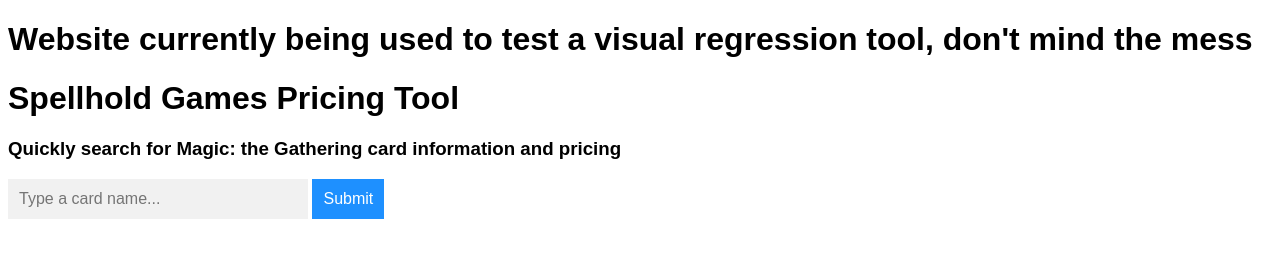
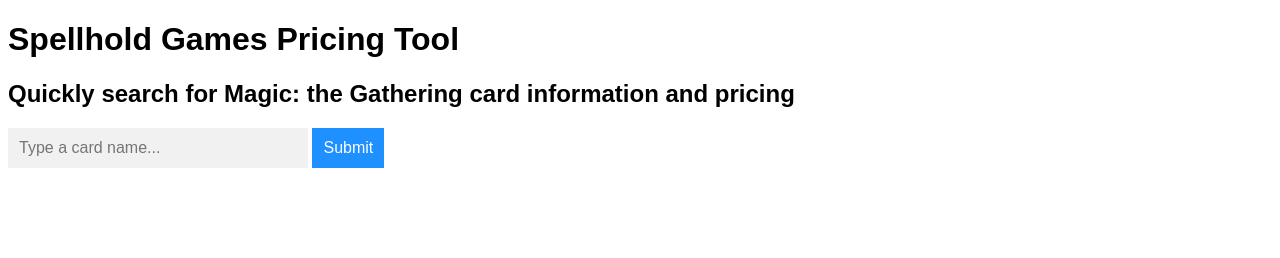
Before and after one commit to maxwellcsutton/spellhold, a plain HTML site: page index.html in a window 1280 px wide. Drawn offline with Linux system fonts and the light colour scheme; no server answers.

Commit message:
fixing everything

```diff
--- a/index.html
+++ b/index.html
@@ -4,13 +4,13 @@
   <link rel="stylesheet" href="./css/styles.css">
 </head>
 
-<h1>Website currently being used to test a visual regression tool, don't mind the mess</h1>
+
 <h1>Spellhold Games Pricing Tool</h1>
-<h3>Quickly search for Magic: the Gathering card information and pricing</h3>
+<h2>Quickly search for Magic: the Gathering card information and pricing</h2>
 <form id="autocomplete-form" autocomplete="off" action="./html/resultsPage.html">
   <div class="autocomplete" style="width:300px;">
+    <div id="search-bar-error" class="error-message" style="color:red;display:none">Please enter a complete card name.</div>
     <input id="search-bar" type="text" name="card-name-search-bar" placeholder="Type a card name...">
-    <div id="search-bar-error" class="error-message" style="color:red;display:none">Please enter a complete card name.</div>
   </div>
   <input id="autocomplete-submit" type="submit">
 </form>
```
